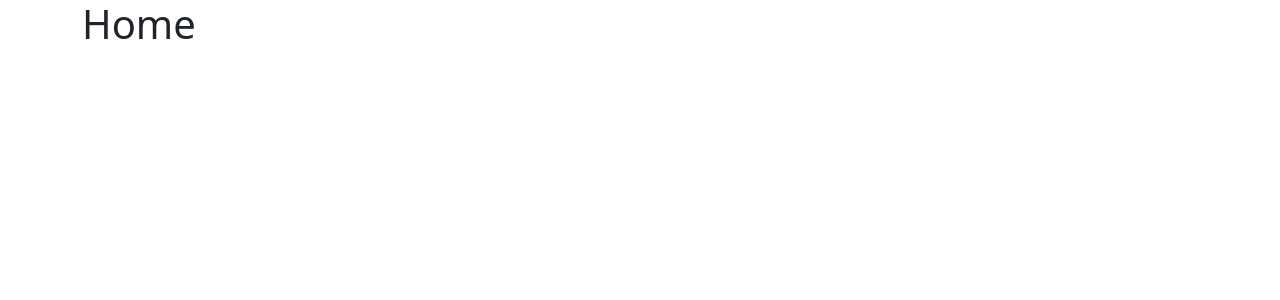
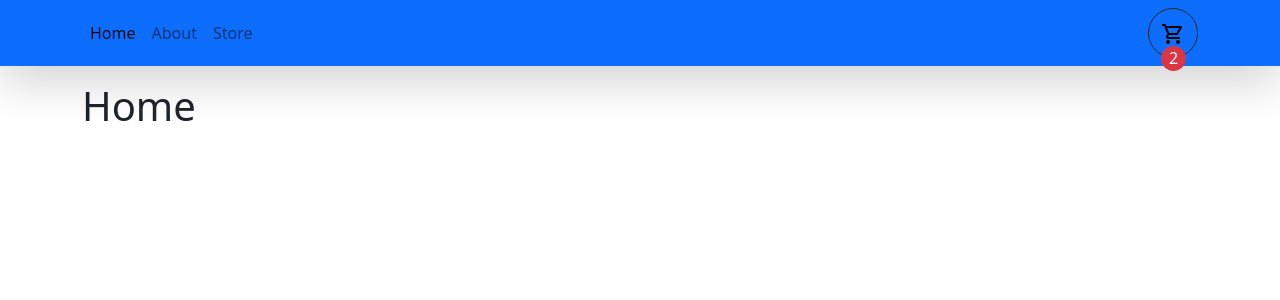
Before and after one commit to charnaye95/Add-to-Cart, a React (Vite) app in the folder shopping-cart/: page / in a window 1280 px wide. Shown: the top 300 px of the page. Built offline with nearby package versions, Linux system fonts and the light colour scheme.

Commit message:
navbar styling down

```diff
--- a/shopping-cart/index.html
+++ b/shopping-cart/index.html
@@ -6,7 +6,7 @@
     <meta name="viewport" content="width=device-width, initial-scale=1.0" />
     <title>Vite + React + TS</title>
   </head>
-  <body>
+  <body className="bg-light">
     <div id="root"></div>
     <script type="module" src="/src/main.tsx"></script>
   </body>
--- a/shopping-cart/src/App.tsx
+++ b/shopping-cart/src/App.tsx
@@ -3,17 +3,21 @@ import { Container } from "react-bootstrap"
 import { Home } from "./pages/Home"
 import { Store } from "./pages/Store"
 import { About } from "./pages/About"
+import { Navbar } from "./components/Navbar"
 
 function App() {
 
   return (
-    <Container>
+    <div>
+    <Navbar />
+    <Container className="mb-4">
       <Routes>
         <Route path="/" element={<Home />} />
         <Route path="/store" element={<Store />} />
         <Route path="/about" element={<About />} />
       </Routes>
     </Container>
+    </div>
   )
 }
 
--- /dev/null
+++ b/shopping-cart/src/components/Navbar.tsx
@@ -0,0 +1,27 @@
+import { Button, Container, Nav, Navbar as NavbarBS } from "react-bootstrap"
+import { NavLink } from "react-router-dom"
+import image from "../assets/icons8-shopping-cart-24.png"
+
+export function Navbar() {
+    return (
+        <NavbarBS sticky="top" className="bg-primary shadow-lg mb-3">
+            <Container>
+                <Nav className="me-auto">
+                    <Nav.Link to={"/"} as={NavLink}>
+                        Home
+                    </Nav.Link>
+                    <Nav.Link to={"/about"} as={NavLink}>
+                        About
+                    </Nav.Link>
+                    <Nav.Link to={"/store"} as={NavLink}>
+                        Store
+                    </Nav.Link>
+                </Nav>
+                <Button className="rounded-circle" variant="outline-dark" style={{ width: "50px", height: "50px", position: "relative" }}>
+                    <img src={image} />
+                    <div className="rounded-circle d-flex bg-danger justify-content-center align-items-center" style={{ color: "white", width: "25px", height: "25px", position: "absolute" }} >2</div>
+                </Button>
+            </Container>
+        </NavbarBS>
+    )
+}
```
Also changed, not shown: shopping-cart/src/assets/icons8-shopping-cart-24.png (added).
